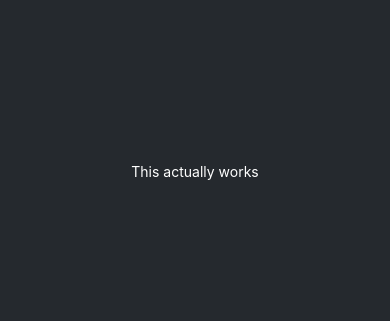
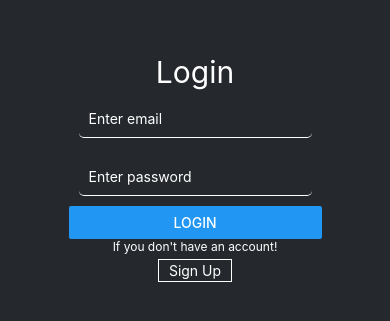
Before and after one commit to wasswaenockmale/mobile-application-development, a React Native app in the folder todoApp/: screen / in a window 390 px wide. Shown: the part 251-572 px from the top of the page. Built offline with nearby package versions, Linux system fonts and the light colour scheme.

Commit message:
SplashScreen works very well

```diff
--- a/todoApp/App.js
+++ b/todoApp/App.js
@@ -1,20 +1,23 @@
-import { StatusBar } from 'expo-status-bar';
-import { StyleSheet, Text, View } from 'react-native';
+// import { Button, StyleSheet, Text, View } from 'react-native';
+// import SignUp from './Components/SignUp';
+// import DashBoard from './Components/DashBoard';
+import {useState, useEffect} from 'react';
+import SplashScreen from './Components/SplashScreen';
+import Login from './Components/Login';
 
-export default function App() {
-  return (
-    <View style={styles.container}>
-      <Text style={{color: '#fff'}}>This actually works</Text>
-      <StatusBar style="auto" />
-    </View>
-  );
+
+export default function App(){
+  const [splash, setSplash] = useState(false);
+
+  useEffect(()=>{
+    setTimeout(()=>{
+      setSplash(true);
+    },2500);
+  },[]); // Onmount
+
+  if(splash){
+    return <Login />
+  }else{
+    return <SplashScreen />
+  }
 }
-
-const styles = StyleSheet.create({
-  container: {
-    flex: 1,
-    backgroundColor: '#25292e',
-    alignItems: 'center',
-    justifyContent: 'center',
-  },
-});
```
